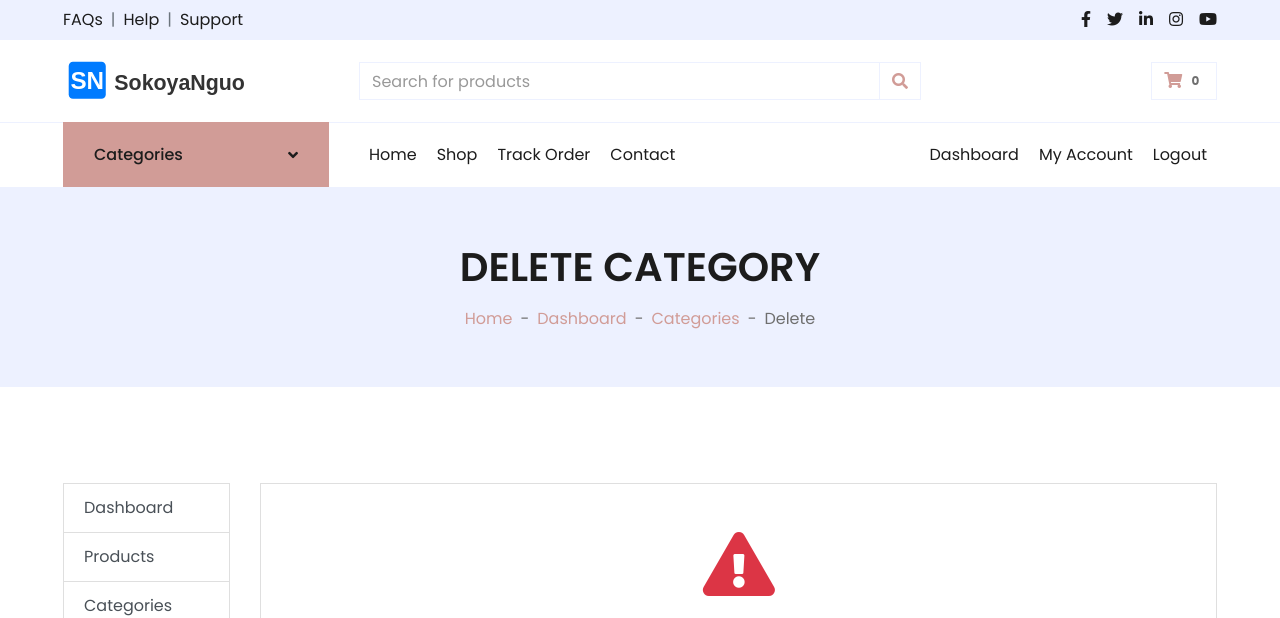
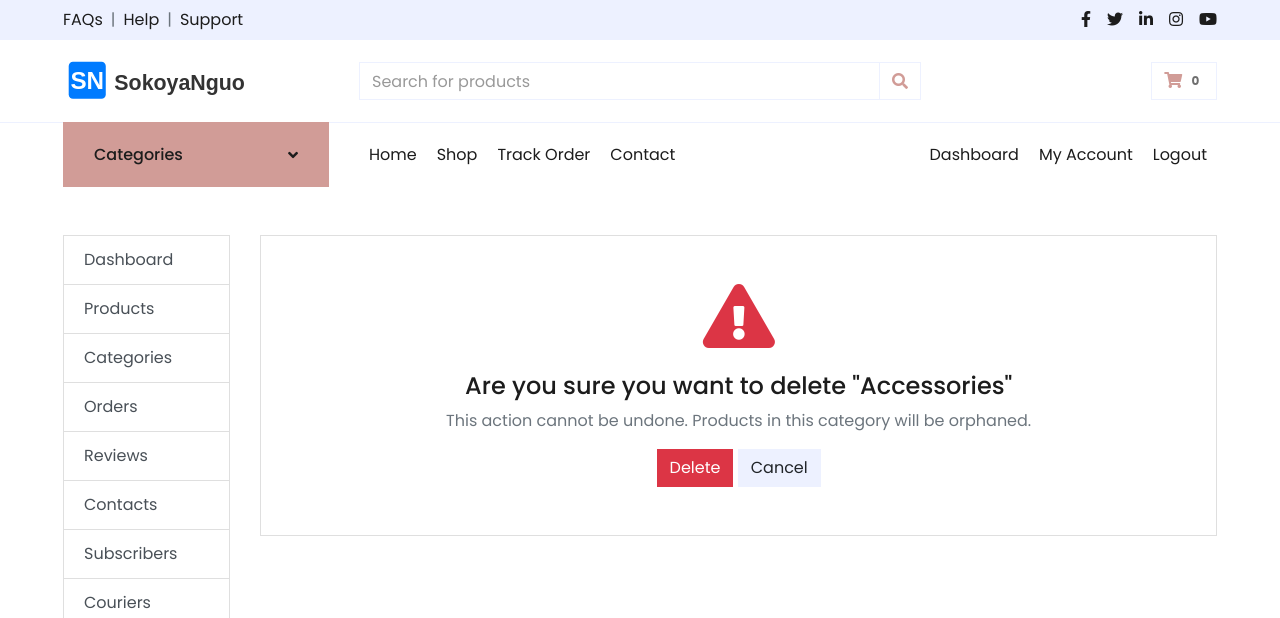
Before and after one commit to mbuguam443/sokoyanguo, a Django app: page /dashboard/categories/4/delete/ in a window 1280 px wide. Shown: the top 618 px of the page. Run offline with Django 5.2, Linux system fonts and the light colour scheme; a user stored in the database is signed in; data comes from the database, SQL or seed files in the repository; data that the repository does not hold is empty; some libraries are stand-ins or nearby versions.

Commit message:
Remove page banner from dashboard pages

```diff
--- a/templates/dashboard/base.html
+++ b/templates/dashboard/base.html
@@ -1,19 +1,7 @@
 {% extends 'base.html' %}
 {% load static %}
 
-{% block page_header %}
-<div class="container-fluid bg-secondary mb-5">
-    <div class="d-flex flex-column align-items-center justify-content-center" style="min-height: 200px">
-        <h1 class="font-weight-semi-bold text-uppercase mb-3">{% block dashboard_title %}Dashboard{% endblock %}</h1>
-        <div class="d-inline-flex">
-            <p class="m-0"><a href="{% url 'store:home' %}">Home</a></p>
-            <p class="m-0 px-2">-</p>
-            <p class="m-0"><a href="{% url 'dashboard:dashboard_home' %}">Dashboard</a></p>
-            {% block dashboard_breadcrumb %}{% endblock %}
-        </div>
-    </div>
-</div>
-{% endblock %}
+{% block page_header %}{% endblock %}
 
 {% block content %}
 <div class="container-fluid py-5">
```
